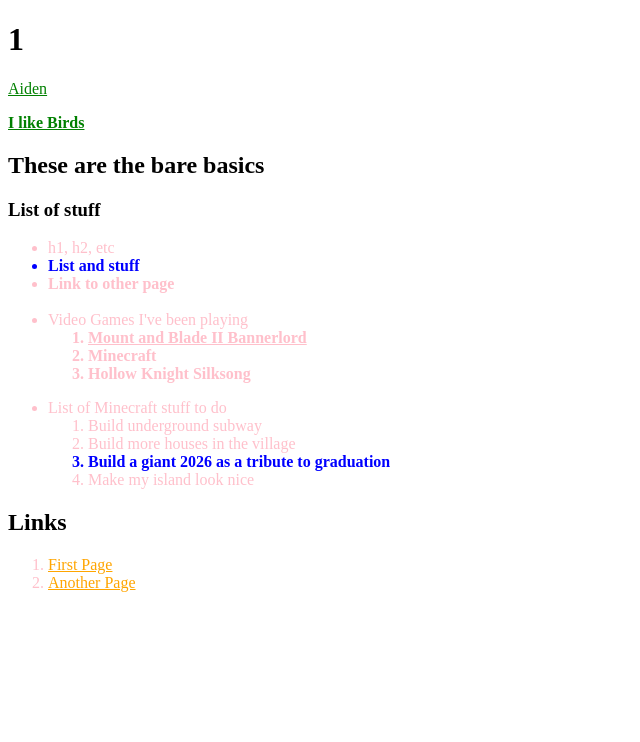
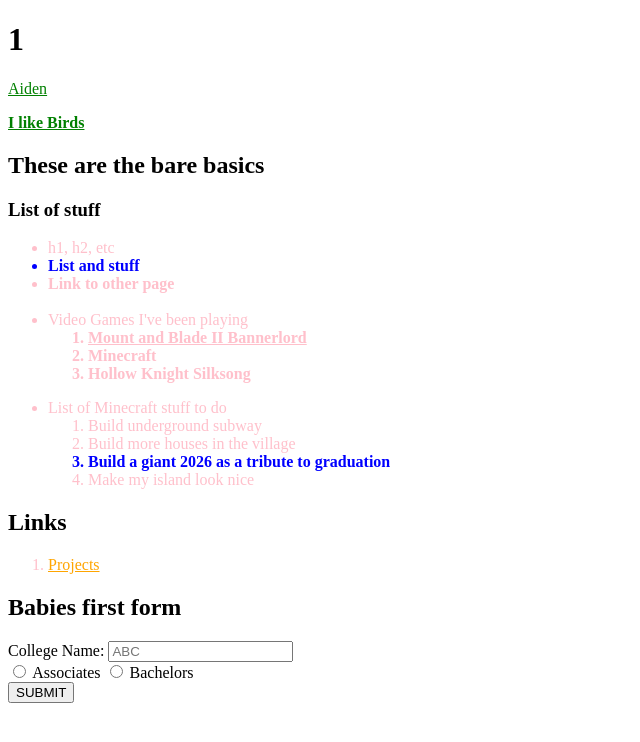
Before and after one commit to aiden5828/Github-Livecode, a plain HTML site: page index.html in a window 1280 px wide. Shown: the whole page, without its empty margins (0-640 px from the left). Drawn offline with Linux system fonts and the light colour scheme.

Commit message:
form practice

```diff
--- a/index.html
+++ b/index.html
@@ -40,9 +40,22 @@
 
         <h2>Links</h2>
     <ol>
-        <li><a href="otherfile.html">First Page</a></li>
-        <li><a href="anotherfile.html">Another Page</a></li>
+        <li><a href="otherfile.html">Projects</a></li>
     </ol>
+
+<h2>Babies first form</h2>
+    <form action="https://script.google.com/macros/s/AKfycbz6cewkwC6P68-qotOokhBb_v1Zxr3aozRItX-rFramd4p_7R3XzwHLj7o1mN-6Okez/exec" method="post">
+        <label for="yourCollege">College Name:</label>
+        <input type="text" id="yourCollege" name="college" placeholder="ABC">
+        <br>
+        <!-- <label for="yourname">Your Name:</label>
+        <input type="text" id="yourname" name="name" placeholder="ABC">
+        <br> -->
+        <input id="associateOption" type="radio" name="degreeType" value="AS"> <label for="associateOption">Associates</label>
+        <input id="bachelorOption" type="radio" name="degreeType" value="BS"> <label for="bachelorOption">Bachelors</label>
+        <br>
+        <button type="submit">SUBMIT</button>
+    </form>
 </body>
 
 </html>
```
Also changed, not shown: otherfile.html (+7 -2 lines).
